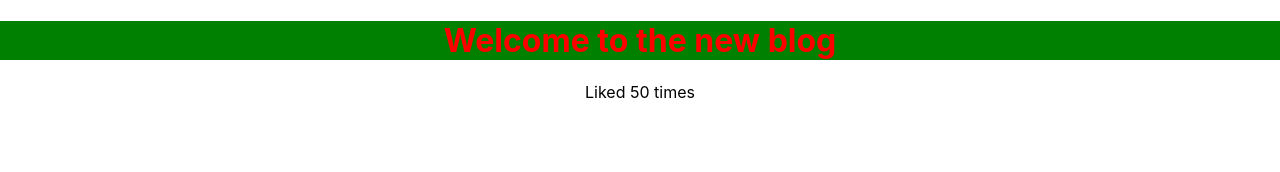
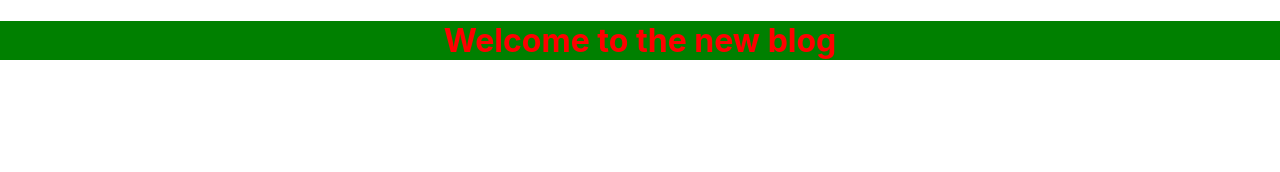
Before and after one commit to MarkoKupresanin/CutiehacksYAM, a React (Create React App) app: page / in a window 1280 px wide. Shown: the top 172 px of the page. Built offline with nearby package versions, Linux system fonts and the light colour scheme.

Commit message:
Update App.js

```diff
--- a/src/App.js
+++ b/src/App.js
@@ -8,7 +8,6 @@ function App() {
     <div className="App">
       <div className="content">
         <h1>{ title }</h1>
-        <p>Liked { likes } times</p>
       </div>
     </div>
   );
```
